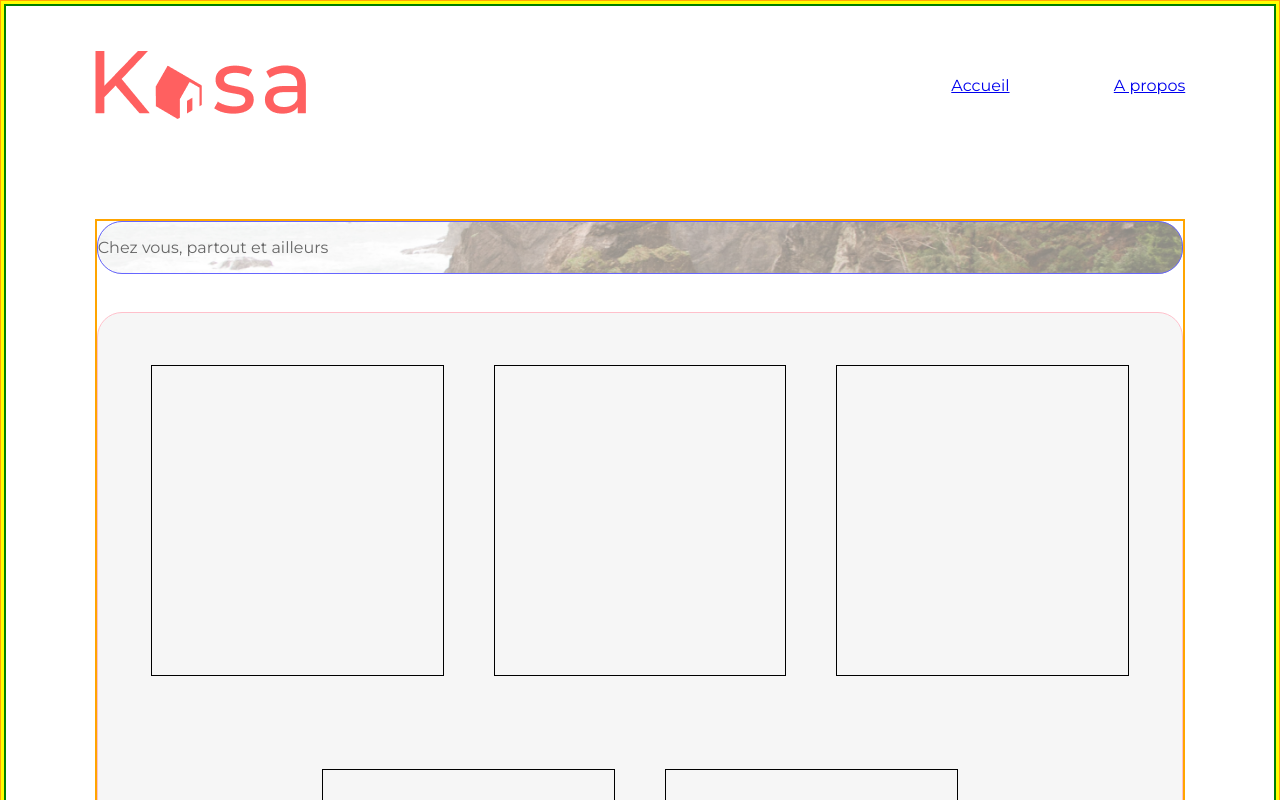
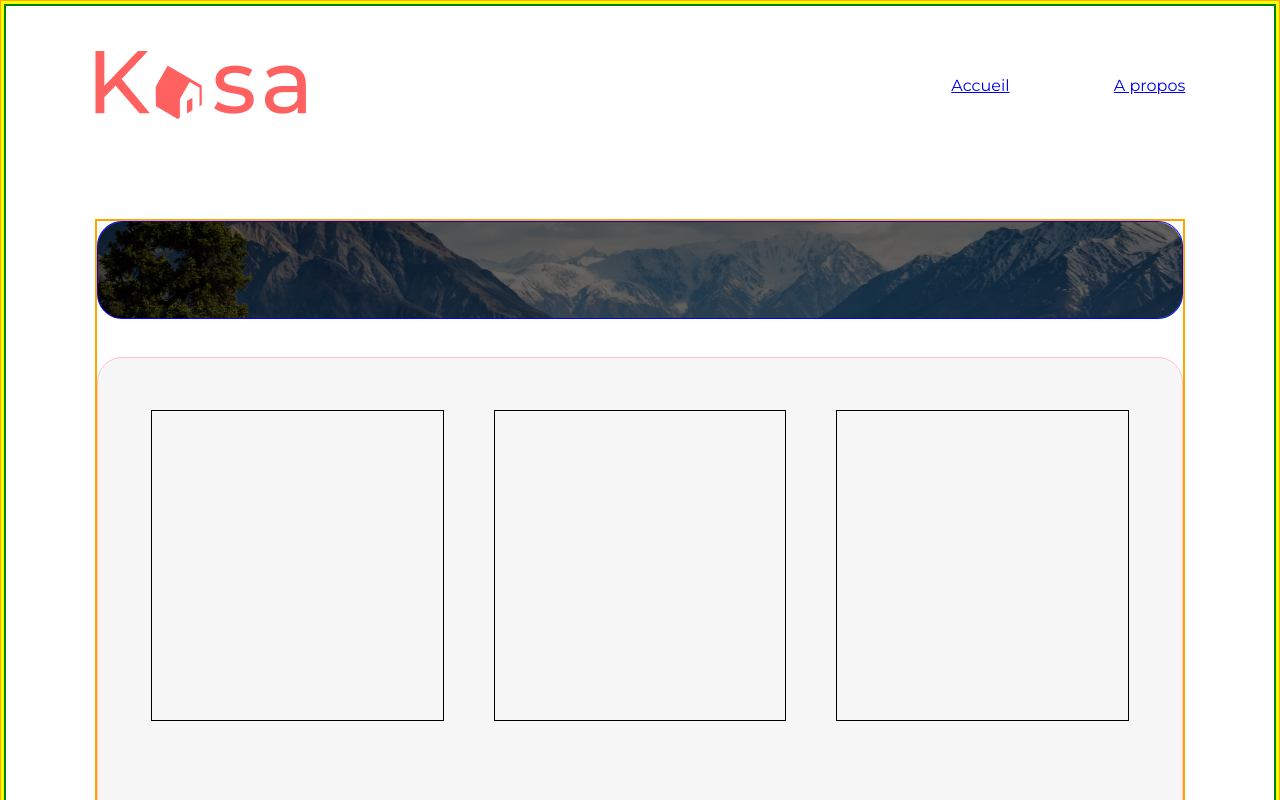
Before and after one commit to 7Flafleur/kasa, a React (Create React App) app: page / in a window 1280 px wide. Shown: the top 800 px of the page. Built offline with nearby package versions, Linux system fonts and the light colour scheme.

Commit message:
banner-background

```diff
--- a/src/components/A_propos.jsx
+++ b/src/components/A_propos.jsx
@@ -1,12 +1,12 @@
 import Banner from "./Banner"
-import img2 from "../assets/Image source 2.png"
+import img2 from "../assets/im2.jpg"
 
 
 
 export default function Apropos () {
     return(
         <div className="apropos">
-            <Banner img={img2} id="apropos-banner" />
+            <Banner img={img2} chezvour={null} />
 
         </div>
     )
--- a/src/components/Banner.jsx
+++ b/src/components/Banner.jsx
@@ -1,11 +1,9 @@
-import img1 from "../assets/Image source 1.png"
-import img1l from "../assets/img1l.jpg"
 
 
 export default function Banner (props) {
     return(
-        <section className={`banner ${props.id}`} style={{ backgroundImage: `url(${props.img})` }}>
-            <p className="chezvous">Chez vous, partout et ailleurs</p>
+        <section className="banner"  style={{ background: `url(${props.img})` }}>
+            <p className="chezvous">{props.chezvous}</p>
         </section>
     )
 }
--- a/src/components/Home.jsx
+++ b/src/components/Home.jsx
@@ -1,10 +1,12 @@
-import img1 from "../assets/Image source 1.png"
 import Banner from "./Banner"
+import img1l from "../assets/img1l.jpg"
+import img2 from "../assets/im2.jpg"
+
 
 export default function Home () {
     return(
         <div className="home">
-            <Banner img={img1} id="home-banner" />
+            <Banner  img={img2} />
             <section className="gallery">
                 <div></div>
                 <div></div>
--- a/src/index.scss
+++ b/src/index.scss
@@ -39,6 +39,10 @@
     padding-top: 45px;
   }
 
+  .apropos{
+    width:$body-width-d;
+  }
+
 
   .header{
 
@@ -63,16 +67,23 @@
 .banner {
   position: relative;
   display: flex;
+  justify-content: center;
   align-items: center;
   border: solid blue 1px;
   width: 100%;
   height: 20%;
   border-radius: 25px;
-  opacity: 0.6;
-  background: #000 url("./assets/img1l.jpg") no-repeat; // replace with your image path
-  background-size: cover;
-  background-position: center; // adjust this to control the position of the image
-  mix-blend-mode: darken;
+
+  &::after {
+    content: "";
+    position: absolute;
+  border-radius:25px;
+    top: 0;
+    right: 0;
+    bottom: 0;
+    left: 0;
+    background: rgba(0, 0, 0, 0.6); // semi-transparent black
+  }
 
   img {
     left: 0;
@@ -81,11 +92,16 @@
     top: 0;
     width: $body-width-d;
   }
+
+
 }
 
-// .banner #home-banner {
-//   background-image: url("./assets/Image source 1.png");
-// }
+.chezvous{
+
+  @include medium-font;
+  color:#fff;
+  font-size: 48px;;
+}
 
 .home{
 
```
Also changed, not shown: src/assets/im2.jpg (added), src/styles/_mixins.scss (line endings or trailing spaces), 1 other file (tests, documents, lock files or other folders).
